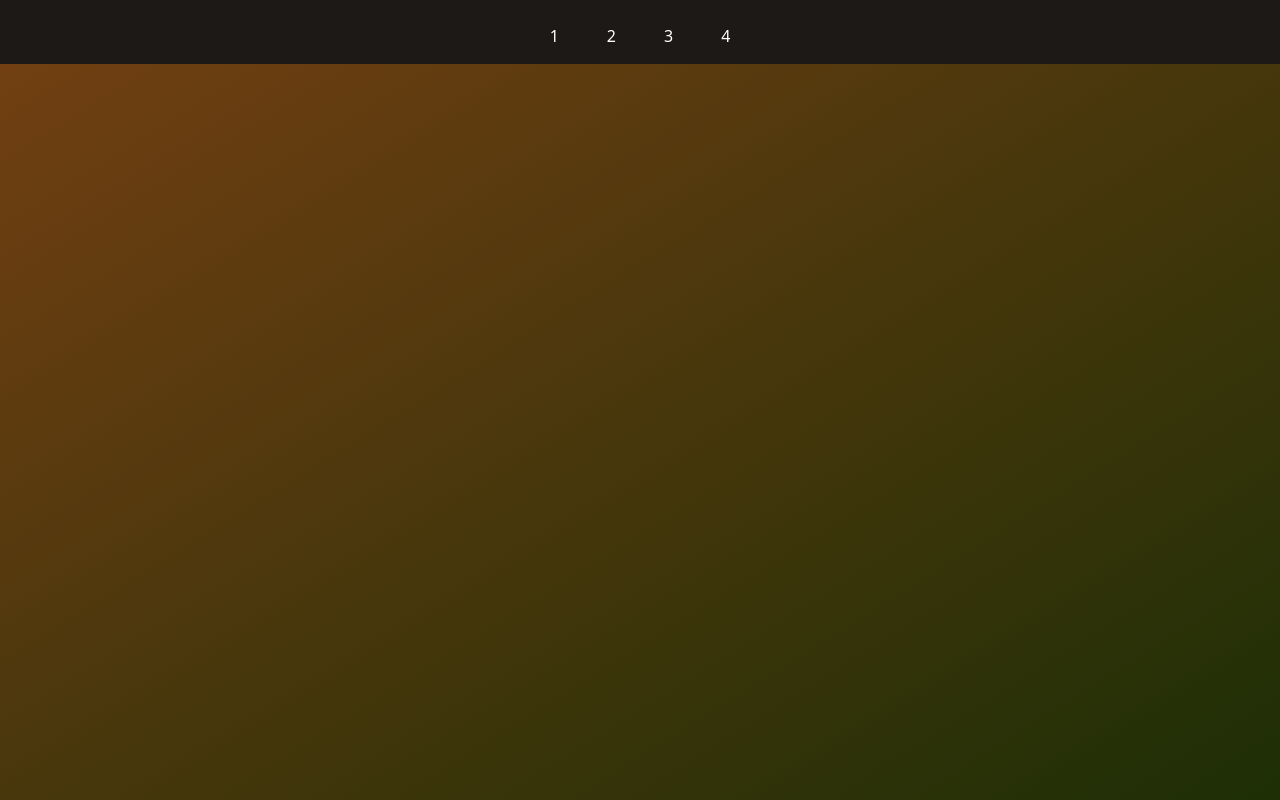
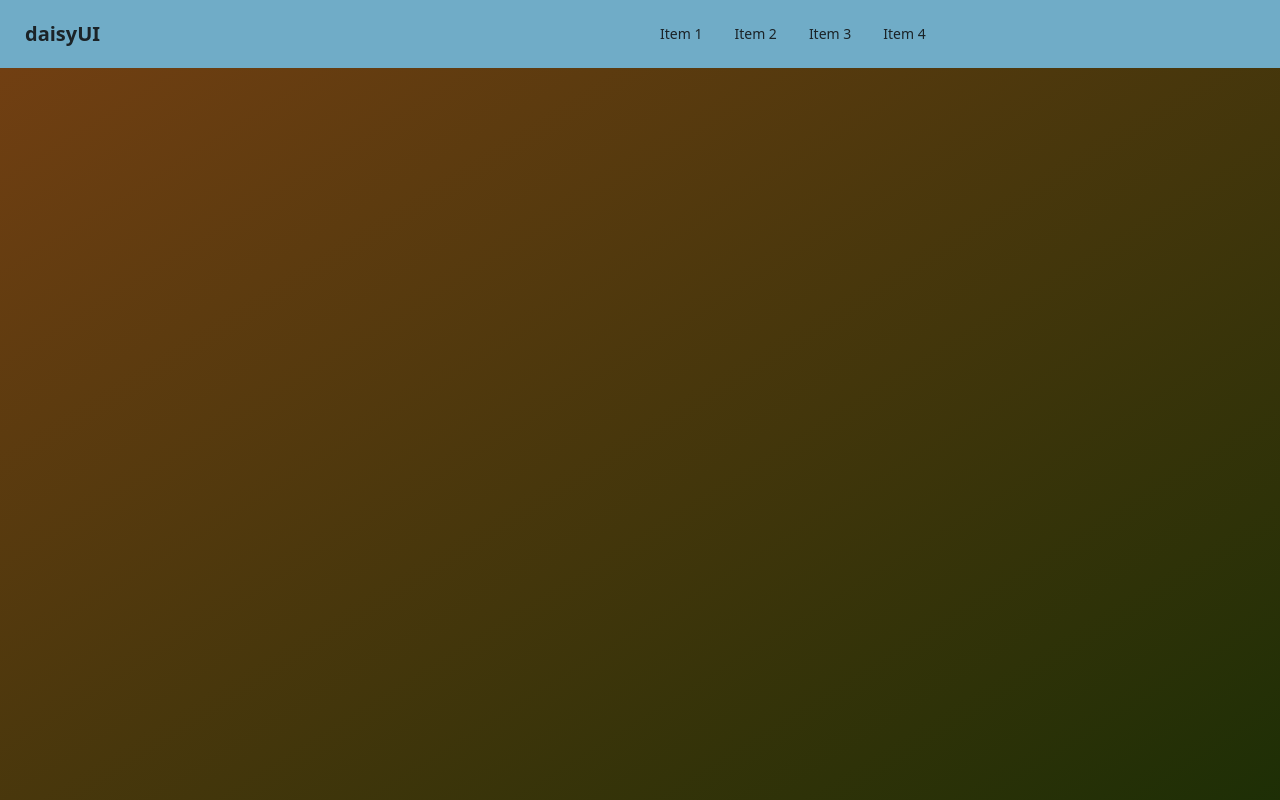
Before and after one commit to 9vek/IN6221-Group-Project, a Vue app: page /1 in a window 1280 px wide. Built offline with nearby package versions, Linux system fonts and the light colour scheme.

Commit message:
daisyUI!

```diff
--- a/package.json
+++ b/package.json
@@ -15,8 +15,10 @@
     "vue-router": "4"
   },
   "devDependencies": {
+    "@tailwindcss/typography": "^0.5.10",
     "@vitejs/plugin-vue": "^4.2.3",
     "autoprefixer": "^10.4.16",
+    "daisyui": "^3.9.4",
     "postcss": "^8.4.31",
     "tailwind-scrollbar": "^3.0.5",
     "tailwindcss": "^3.3.3",
--- a/src/components/Header.vue
+++ b/src/components/Header.vue
@@ -6,23 +6,30 @@
 </script>
 
 <template>
-    <div class="w-full bg-stone-900 h-16 px-2 grid grid-cols-1 place-items-center">
-        <div class="flex">
-            <div @click="() => router.push('/')" class="h-full cursor-pointer p-4 m-2 text-white grid grid-cols-1 place-items-center">
-                1
-            </div>
-            <div @click="() => router.push('/1')" class="h-full cursor-pointer p-4 m-2 text-white grid grid-cols-1 place-items-center">
-                2
-            </div>
-            <div @click="() => router.push('/2')" class="h-full cursor-pointer p-4 m-2 text-white grid grid-cols-1 place-items-center">
-                3
-            </div>
-            <div @click="() => router.push('/3')" class="h-full cursor-pointer p-4 m-2 text-white grid grid-cols-1 place-items-center">
-                4
-            </div>
+    <div class="navbar bg-neutral text-neutral-content">
+        <div class="navbar-start">
+          <div class="dropdown">
+            <label tabindex="0" class="btn btn-ghost lg:hidden">
+              <svg xmlns="http://www.w3.org/2000/svg" class="h-5 w-5" fill="none" viewBox="0 0 24 24" stroke="currentColor"><path stroke-linecap="round" stroke-linejoin="round" stroke-width="2" d="M4 6h16M4 12h8m-8 6h16" /></svg>
+            </label>
+            <ul tabindex="0" class="menu menu-sm dropdown-content mt-3 z-[1] p-2 shadow bg-base-100 rounded-box w-52">
+                <li @click="() => router.push('/')"><a>Item 1</a></li>
+                <li @click="() => router.push('/1')"><a>Item 2</a></li>
+                <li @click="() => router.push('/2')"><a>Item 3</a></li>
+                <li @click="() => router.push('/3')"><a>Item 4</a></li>
+            </ul>
+          </div>
+          <a @click="() => router.push('/')" class="btn btn-ghost normal-case text-xl">daisyUI</a>
         </div>
-
-    </div>
+        <div class="navbar-center hidden lg:flex">
+          <ul class="menu menu-horizontal px-1">
+            <li @click="() => router.push('/')"><a>Item 1</a></li>
+            <li @click="() => router.push('/1')"><a>Item 2</a></li>
+            <li @click="() => router.push('/2')"><a>Item 3</a></li>
+            <li @click="() => router.push('/3')"><a>Item 4</a></li>
+          </ul>
+        </div>
+      </div>
 </template>
 
 <style scoped></style>
--- a/src/views/Index.vue
+++ b/src/views/Index.vue
@@ -3,8 +3,14 @@
 </script>
 
 <template>
-    <div class="grid bg-gradient-to-br from-indigo-900 to-rose-950 h-full w-full grid-cols-1 place-items-center">
-
+    <div class="hero min-h-screen bg-base-200">
+      <div class="hero-content text-center">
+        <div class="max-w-md">
+          <h1 class="text-5xl font-bold">Hello there</h1>
+          <p class="py-6">Provident cupiditate voluptatem et in. Quaerat fugiat ut assumenda excepturi exercitationem quasi. In deleniti eaque aut repudiandae et a id nisi.</p>
+          <button class="btn btn-primary">Get Started</button>
+        </div>
+      </div>
     </div>
 </template>
 
--- a/tailwind.config.js
+++ b/tailwind.config.js
@@ -9,5 +9,10 @@
   },
   plugins: [
     require('tailwind-scrollbar'),
+    require('@tailwindcss/typography'),
+    require('daisyui'),
   ],
+  daisyui: {
+    themes: ["pastel", "dark"],
+  },
 }
```
Also changed, not shown: 1 other file (tests, documents, lock files or other folders).
